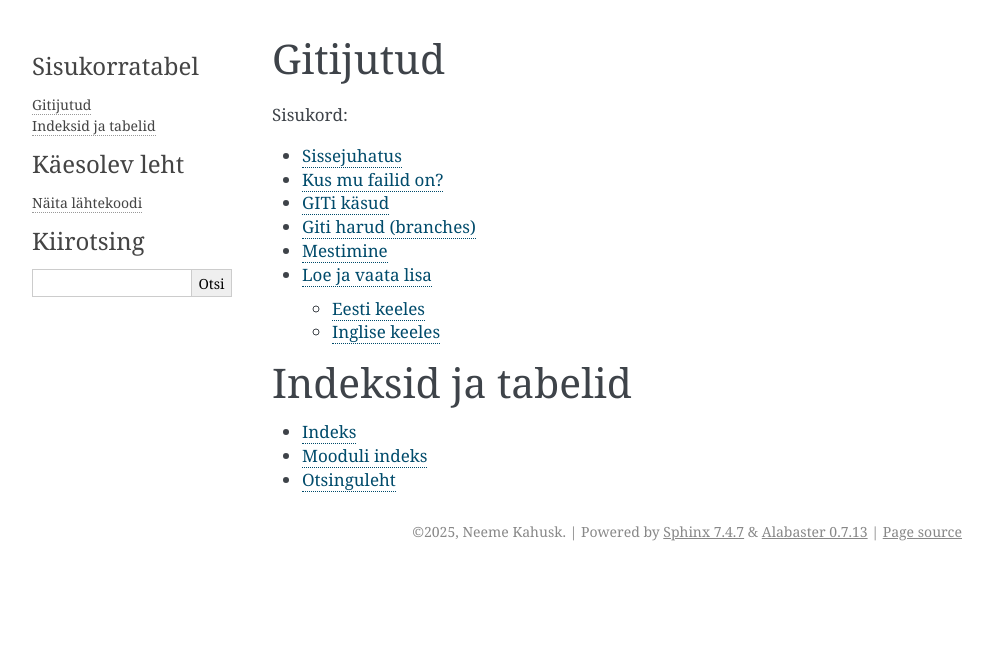
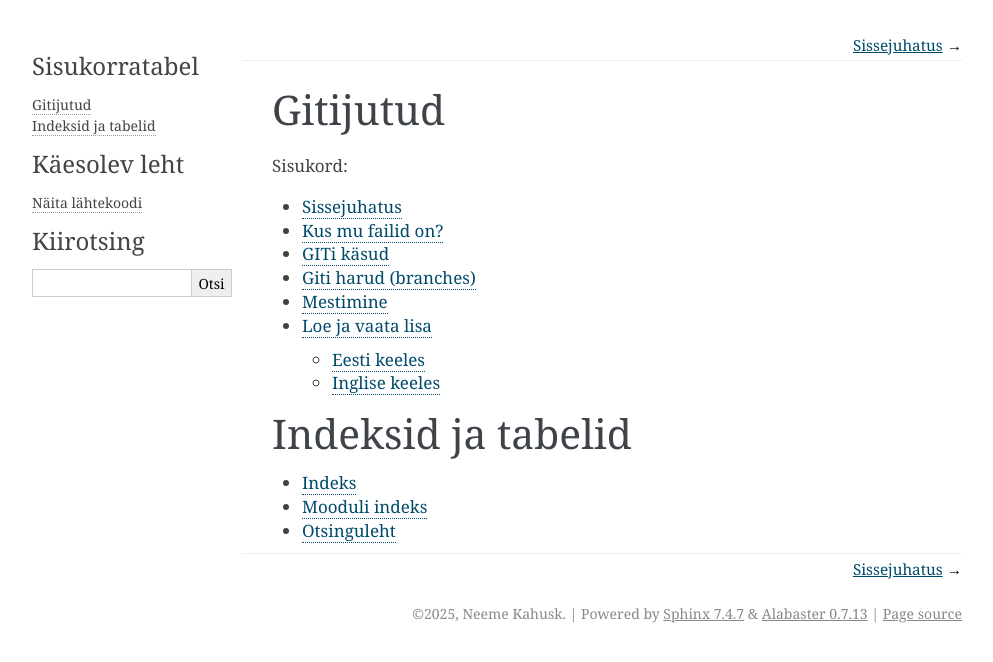
Before and after one commit to nemeek/gitijutud, a Sphinx documentation site: the page built from docs/index.rst, in a window 1280 px wide. Shown: the top 662 px of the page, without its empty margins (148-1141 px from the left). Built offline with Sphinx 7.4.7, drawn with Linux system fonts in a browser that asks for light colours.

Commit message:
show relbars true

```diff
--- a/docs/conf.py
+++ b/docs/conf.py
@@ -26,3 +26,7 @@ language = 'et'
 
 html_theme = 'alabaster'
 html_static_path = ['_static']
+
+html_theme_options = {
+    'show_relbars': 'True'
+}
```
